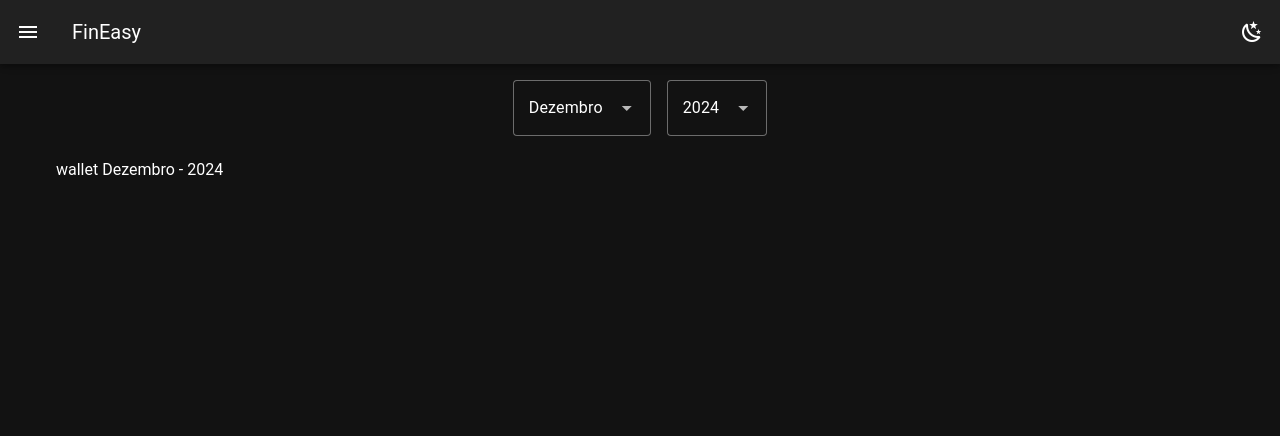
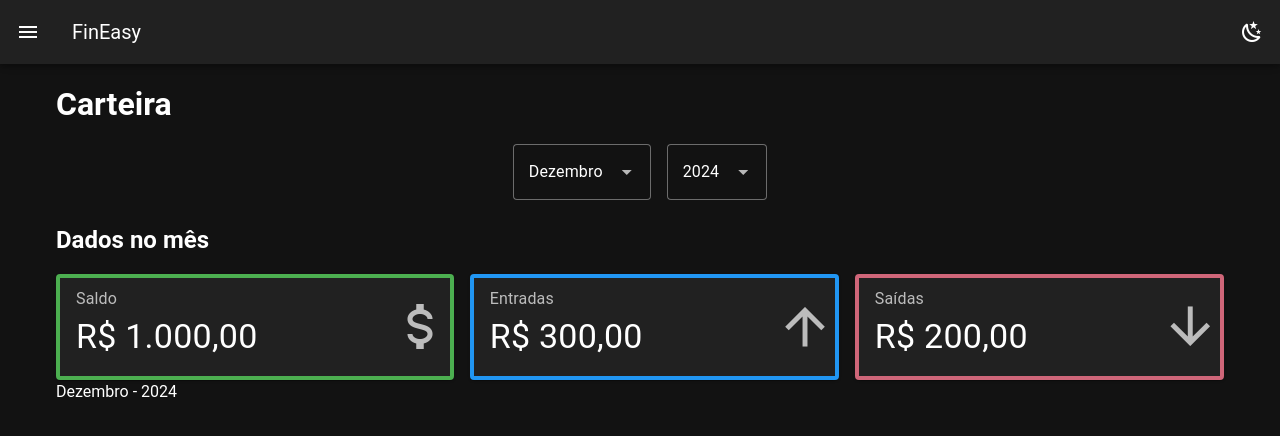
Before and after one commit to diasjoaovitor/fin-easy, a Vue app: page / in a window 1280 px wide. Shown: the top 436 px of the page. Built offline with nearby package versions, Linux system fonts and the light colour scheme.

Commit message:
feat: implement `Wallet` section

```diff
--- a/src/components.d.ts
+++ b/src/components.d.ts
@@ -13,5 +13,6 @@ declare module 'vue' {
     Period: typeof import('./components/Period.vue')['default']
     RouterLink: typeof import('vue-router')['RouterLink']
     RouterView: typeof import('vue-router')['RouterView']
+    WalletItem: typeof import('./components/WalletItem.vue')['default']
   }
 }
--- /dev/null
+++ b/src/components/WalletItem.vue
@@ -0,0 +1,31 @@
+<script setup lang="ts">
+import { formatCurrency } from '@/utils'
+
+const { color } = defineProps<{
+  label: string
+  value: number
+  icon: string
+  color: string
+}>()
+
+const style = `border-color: rgb(var(--v-theme-${color})) !important`
+</script>
+
+<template>
+  <v-card
+    class="d-flex justify-space-between align-center border-lg flex-fill"
+    :style="style"
+  >
+    <div>
+      <v-card-title
+        class="text-subtitle-1 pb-0 text-medium-emphasis font-weight-regular"
+      >
+        {{ label }}
+      </v-card-title>
+      <v-card-text class="text-h4">
+        {{ formatCurrency(value) }}
+      </v-card-text>
+    </div>
+    <v-icon :icon="icon" class="text-h2 text-medium-emphasis" />
+  </v-card>
+</template>
--- a/src/pages/index.vue
+++ b/src/pages/index.vue
@@ -4,6 +4,12 @@ import { currentMonth, currentYear, months } from '@/constants'
 const month = ref(months[currentMonth - 1])
 const year = ref(currentYear)
 const years = ref([currentYear - 1, currentYear, currentYear + 1])
+
+const data = computed(() => ({
+  balance: 100,
+  expenses: 200,
+  incomes: 300
+}))
 
 const handleMonthChange = (value: string) => {
   month.value = value
@@ -15,6 +21,7 @@ const handleYearChange = (value: number) => {
 </script>
 
 <template>
+  <h1 class="mb-4">Carteira</h1>
   <Period
     :month="month"
     :year="year"
@@ -22,6 +29,26 @@ const handleYearChange = (value: number) => {
     :handle-month-change="handleMonthChange"
     :handle-year-change="handleYearChange"
   />
-  wallet
+  <h2 class="mb-4">Dados no mês</h2>
+  <div class="d-flex flex-column flex-sm-row ga-4">
+    <WalletItem
+      label="Saldo"
+      :value="1000"
+      icon="mdi-currency-usd"
+      :color="data.balance >= 0 ? 'success' : 'warning'"
+    />
+    <WalletItem
+      label="Entradas"
+      :value="data.incomes"
+      icon="mdi-arrow-up"
+      color="primary"
+    />
+    <WalletItem
+      label="Saídas"
+      :value="data.expenses"
+      icon="mdi-arrow-down"
+      color="error"
+    />
+  </div>
   {{ `${month} - ${year}` }}
 </template>
--- /dev/null
+++ b/src/utils/formatters.ts
@@ -0,0 +1,7 @@
+export const formatCurrency = (value: number) => {
+  return new Intl.NumberFormat('pt-BR', {
+    style: 'currency',
+    currency: 'BRL',
+    maximumFractionDigits: 2
+  }).format(value)
+}
--- /dev/null
+++ b/src/utils/index.ts
@@ -0,0 +1 @@
+export * from './formatters'
```
